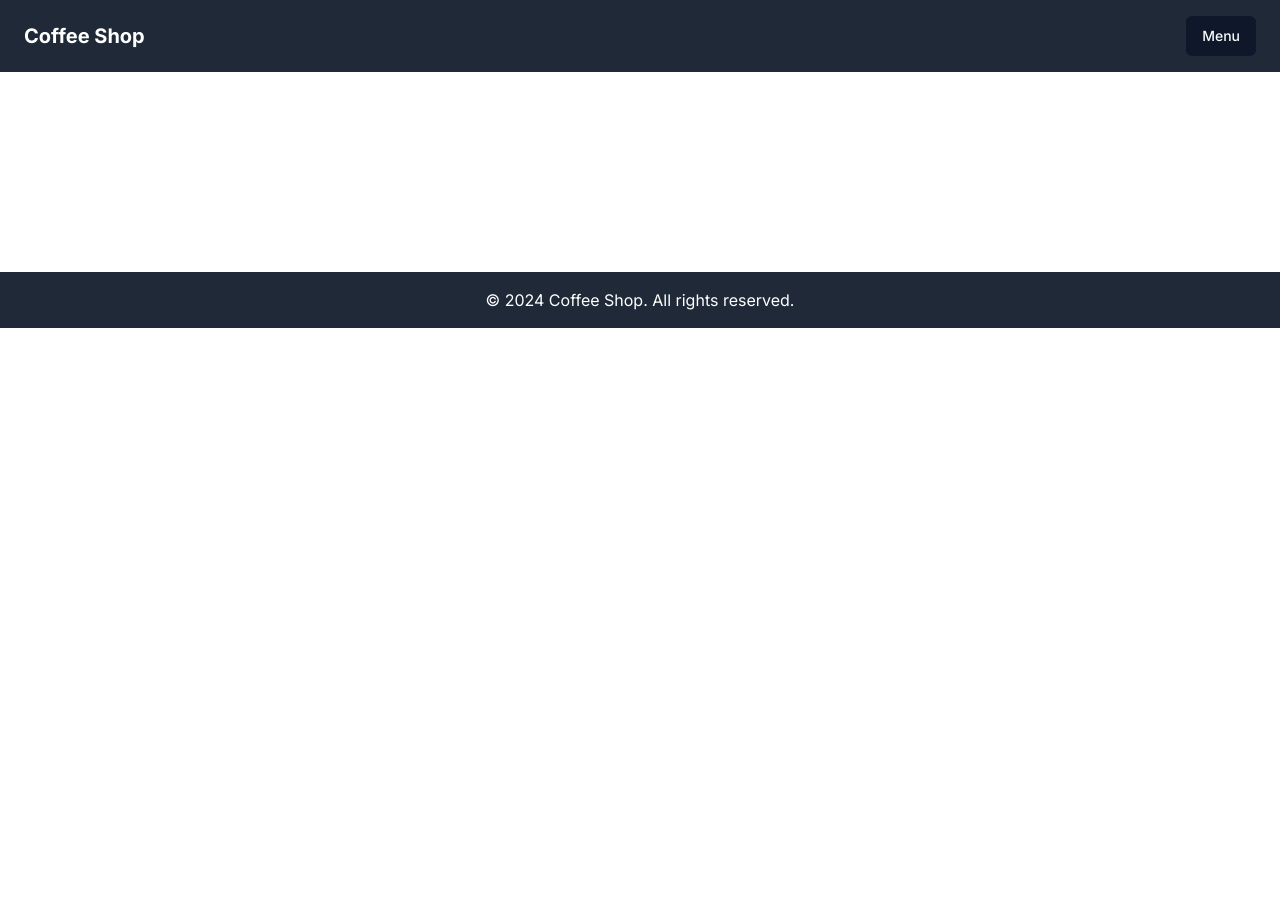
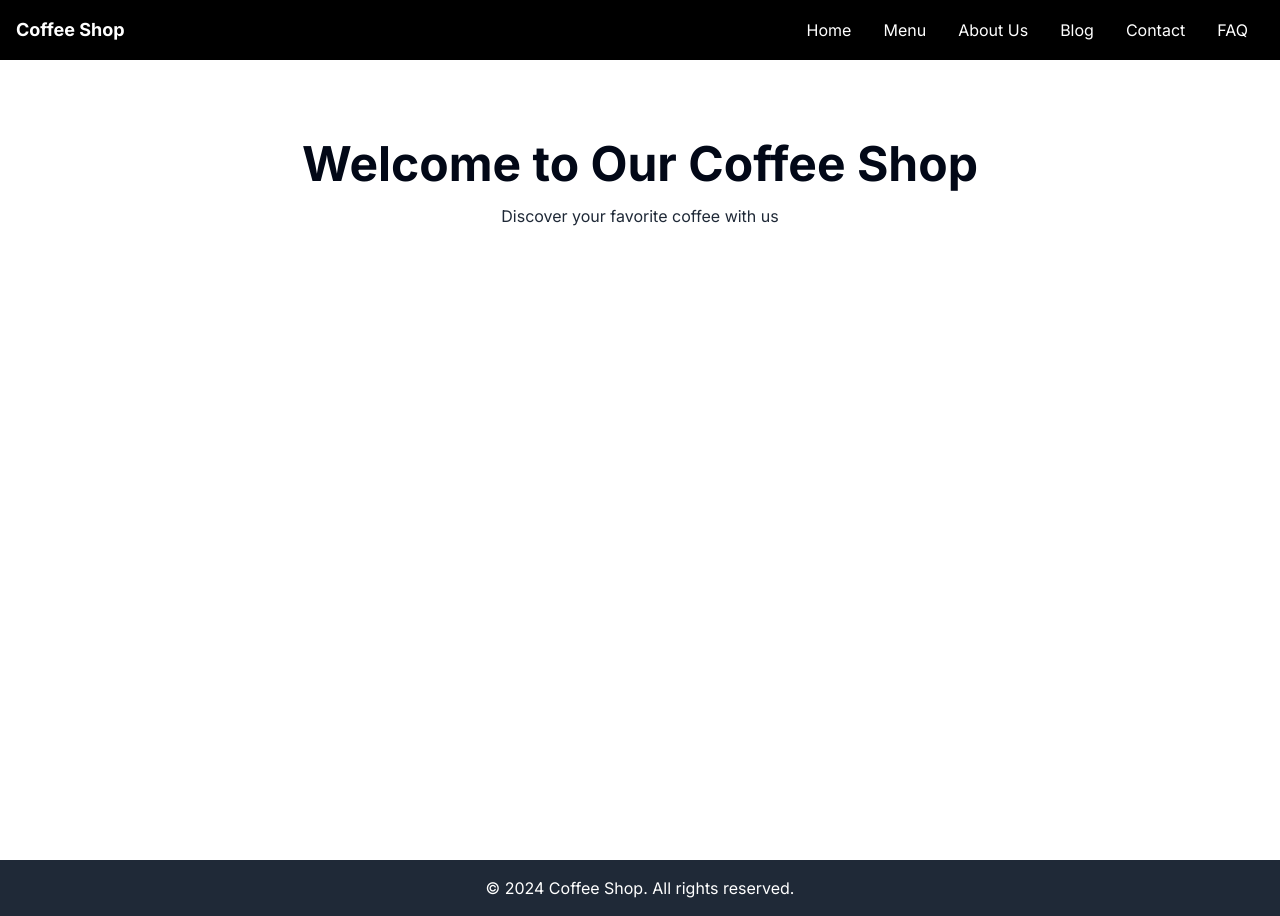
Before and after one commit to N1kos9/coffe-shop, a Next.js app: page / in a window 1280 px wide. Before the commit the page ends 800 px from the top, so only its background shows below. Built offline with nearby package versions, Linux system fonts and the light colour scheme.

Commit message:
added orientative template

```diff
--- /dev/null
+++ b/app/about/page.tsx
@@ -0,0 +1,16 @@
+import Layout from "../components/Layout";
+
+export default function About() {
+  return (
+    <Layout>
+      <div className="p-10">
+        <h2 className="text-3xl font-bold text-center">About Us</h2>
+        <p className="mt-4 text-center text-gray-700">
+          Founded in 2024, Coffee Shop has been serving the community with some
+          of the best coffee in town. Our mission is to provide a cozy place for
+          people to relax, work, and meet friends.
+        </p>
+      </div>
+    </Layout>
+  );
+}
--- /dev/null
+++ b/app/blog/page.tsx
@@ -0,0 +1,31 @@
+import Layout from "../components/Layout";
+
+export default function Blog() {
+  return (
+    <Layout>
+      <div className="p-10">
+        <h2 className="text-3xl font-bold text-center">Blog</h2>
+        <div className="mt-6">
+          <div className="my-4">
+            <h3 className="text-xl font-semibold">
+              The Best Coffee Beans of 2024
+            </h3>
+            <p className="text-gray-600">
+              Discover what makes a coffee bean stand out in the crowded market
+              of 2024.
+            </p>
+          </div>
+          <div className="my-4">
+            <h3 className="text-xl font-semibold">
+              5 Tips for Brewing the Perfect Cup at Home
+            </h3>
+            <p className="text-gray-600">
+              Learn how to make your home-brewed coffee rival the best coffee
+              shops.
+            </p>
+          </div>
+        </div>
+      </div>
+    </Layout>
+  );
+}
--- /dev/null
+++ b/app/components/Layout.tsx
@@ -0,0 +1,16 @@
+import React, { ReactNode } from "react";
+import Navbar from "./Navbar";
+
+interface LayoutProps {
+  children: ReactNode;
+}
+
+const Layout: React.FC<LayoutProps> = ({ children }) => {
+  return (
+    <div className="flex flex-col min-h-screen justify-between">
+      <main className="flex-grow">{children}</main>
+    </div>
+  );
+};
+
+export default Layout;
--- a/app/components/Navbar.tsx
+++ b/app/components/Navbar.tsx
@@ -1,15 +1,31 @@
-import React from "react";
-import { Button } from "@/components/ui/button";
+// components/Navbar.js
 
-const Navbar: React.FC = () => {
+import Link from "next/link";
+
+export default function Navbar() {
   return (
-    <nav className="flex justify-between items-center py-4 px-6 bg-gray-800 text-white">
-      <h1 className="text-xl font-bold">Coffee Shop</h1>
+    <nav className="flex justify-between items-center p-4 bg-black text-white">
+      <div className="text-lg font-bold">Coffee Shop</div>
       <div>
-        <Button>Menu</Button>
+        <Link href="/" className="px-4 hover:text-gray-300">
+          Home
+        </Link>
+        <Link href="/menu" className="px-4 hover:text-gray-300">
+          Menu
+        </Link>
+        <Link href="/about" className="px-4 hover:text-gray-300">
+          About Us
+        </Link>
+        <Link href="/blog" className="px-4 hover:text-gray-300">
+          Blog
+        </Link>
+        <Link href="/contact" className="px-4 hover:text-gray-300">
+          Contact
+        </Link>
+        <Link href="/faq" className="px-4 hover:text-gray-300">
+          FAQ
+        </Link>
       </div>
     </nav>
   );
-};
-
-export default Navbar;
+}
--- /dev/null
+++ b/app/contact/page.tsx
@@ -0,0 +1,18 @@
+import Layout from "../components/Layout";
+
+export default function Contact() {
+  return (
+    <Layout>
+      <div className="p-10">
+        <h2 className="text-3xl font-bold text-center">Contact Us</h2>
+        <p className="text-center mt-4">
+          Have questions or feedback? We'd love to hear from you.
+        </p>
+        <div className="flex flex-col items-center mt-6">
+          <p>Email: contact@coffeeshop.com</p>
+          <p>Phone: (123) 456-7890</p>
+        </div>
+      </div>
+    </Layout>
+  );
+}
--- /dev/null
+++ b/app/faq/page.tsx
@@ -0,0 +1,16 @@
+import Layout from "../components/Layout";
+
+export default function FAQ() {
+  return (
+    <Layout>
+      <div className="p-10">
+        <h2 className="text-3xl font-bold text-center">FAQ</h2>
+        <div className="mt-6 flex flex-col items-center">
+          <p className="my-2">What are your opening hours?</p>
+          <p className="my-2">Do you offer any vegan options?</p>
+          <p className="my-2">Can I book the space for private events?</p>
+        </div>
+      </div>
+    </Layout>
+  );
+}
--- a/app/menu/page.tsx
+++ b/app/menu/page.tsx
@@ -1,12 +1,18 @@
-import React from "react";
+import Layout from "../components/Layout";
 
-const Menu: React.FC = () => {
+export default function Menu() {
   return (
-    <section className="py-8">
-      <h3 className="text-2xl font-bold text-center mb-4">Our Menu</h3>
-      {/* Menu items would go here */}
-    </section>
+    <Layout>
+      <div className="p-10">
+        <h2 className="text-3xl font-bold text-center">Our Menu</h2>
+        <div className="mt-6 flex flex-col items-center">
+          <p className="my-2">Espresso - $3</p>
+          <p className="my-2">Americano - $4</p>
+          <p className="my-2">Cappuccino - $4.5</p>
+          <p className="my-2">Latte - $4.5</p>
+          <p className="my-2">Mocha - $5</p>
+        </div>
+      </div>
+    </Layout>
   );
-};
-
-export default Menu;
+}
--- a/app/page.tsx
+++ b/app/page.tsx
@@ -1,14 +1,14 @@
-import React from "react";
+import Layout from "./components/Layout";
 
-const Hero: React.FC = () => {
+export default function Home() {
   return (
-    <div className="text-center py-16 bg-cover bg-hero-pattern">
-      <h2 className="text-4xl font-bold text-white mb-2">
-        Welcome to Our Coffee Shop
-      </h2>
-      <p className="text-white">The best coffee in town.</p>
-    </div>
+    <Layout>
+      <div className="text-center p-20">
+        <h1 className="text-5xl font-bold">Welcome to Our Coffee Shop</h1>
+        <p className="mt-4 text-gray-800">
+          Discover your favorite coffee with us
+        </p>
+      </div>
+    </Layout>
   );
-};
-
-export default Hero;
+}
```
